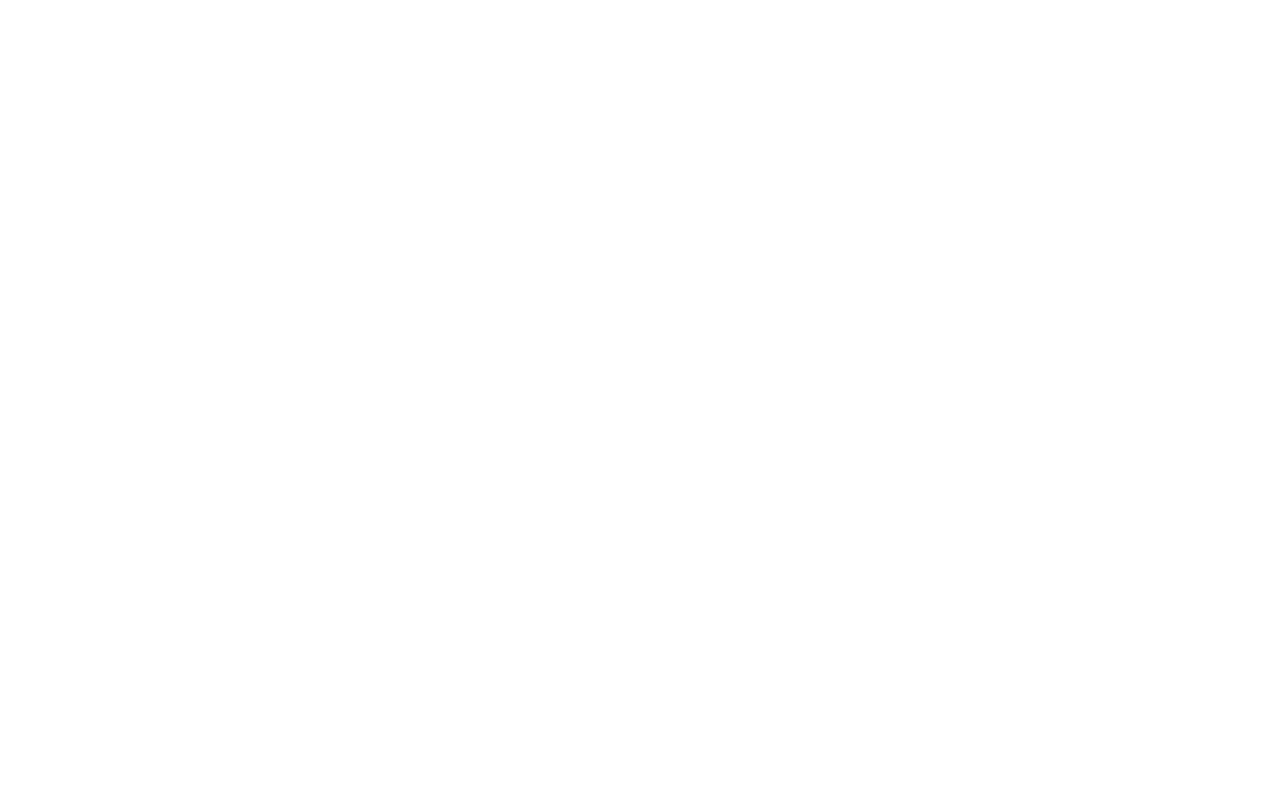
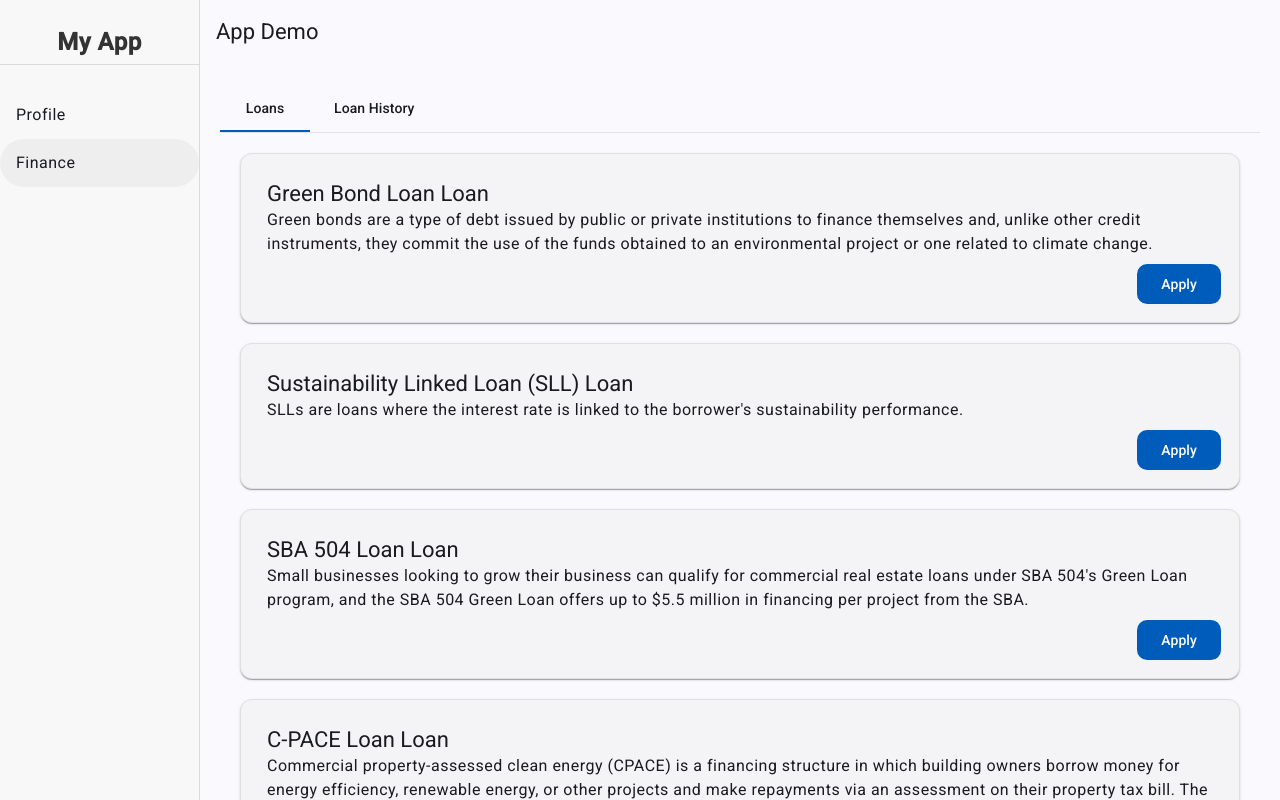
Before and after one commit to sreeharsha-rav/zerocircle-dev, an Angular app in the folder cognito-forms-demo/: page /finance/home in a window 1280 px wide. Before the commit this address led to /. Built offline with nearby package versions, Linux system fonts and the light colour scheme.

Commit message:
feat cognito-forms-demo: update finance/loans.component

```diff
--- a/cognito-forms-demo/src/app/features/finance/finance.component.html
+++ b/cognito-forms-demo/src/app/features/finance/finance.component.html
@@ -1,12 +1,20 @@
-@if ((asyncTabs | async) === null) {
-    Loading tabs...
-}
-
-<mat-tab-group dynamicHeight>
-    @for (tab of asyncTabs | async; track tab) {
-        <mat-tab>
-        <ng-template mat-tab-label>{{tab.label}}</ng-template>
-            {{tab.content}}
-        </mat-tab>
+<nav
+    mat-tab-nav-bar
+    mat-stretch-tabs="false"
+    mat-align-tabs="start"
+    [tabPanel]="tabPanel"
+>
+    @for (link of navLinks; track link) {
+        <a
+            mat-tab-link
+            [routerLink]="link.path"
+            routerLinkActive #rla="routerLinkActive"
+            [active]="rla.isActive"
+        >
+            {{link.label}}
+        </a>
     }
-</mat-tab-group>
+</nav>
+<mat-tab-nav-panel #tabPanel>
+    <router-outlet></router-outlet>
+</mat-tab-nav-panel>
--- a/cognito-forms-demo/src/app/features/finance/finance.component.ts
+++ b/cognito-forms-demo/src/app/features/finance/finance.component.ts
@@ -1,32 +1,22 @@
 import { Component } from '@angular/core';
-import {Observable, Observer} from 'rxjs';
 import {MatTabsModule} from '@angular/material/tabs';
-import {AsyncPipe} from '@angular/common';
-
-export interface ExampleTab {
-  label: string;
-  content: string;
-}
+import { RouterLink, RouterLinkActive, RouterOutlet } from '@angular/router';
 
 @Component({
   selector: 'app-finance',
   standalone: true,
-  imports: [MatTabsModule, AsyncPipe],
+  imports: [
+    MatTabsModule,
+    RouterLink,
+    RouterLinkActive,
+    RouterOutlet
+  ],
   templateUrl: './finance.component.html',
   styleUrl: './finance.component.css'
 })
 export class FinanceComponent {
-  asyncTabs: Observable<ExampleTab[]>;
-
-  constructor() {
-    this.asyncTabs = new Observable((observer: Observer<ExampleTab[]>) => {
-      setTimeout(() => {
-        observer.next([
-          {label: 'First', content: 'Content 1'},
-          {label: 'Second', content: 'Content 2'},
-          {label: 'Third', content: 'Content 3'},
-        ]);
-      }, 1000); // 1000ms delay to simulate network request
-    });
-  }
+  navLinks = [
+    { path: 'home', label: 'Loans' },
+    { path: 'history', label: 'Loan History' }
+  ];
 }
--- /dev/null
+++ b/cognito-forms-demo/src/app/features/finance/loans/loans.component.css
@@ -0,0 +1,20 @@
+.loans-wrapper {
+    max-width: 100%;
+    margin: 20px;
+}
+
+.loan-card {
+    flex-grow: 1;
+    padding: 10px;
+    margin-bottom: 20px;
+    border: 1px solid #e0e0e0;
+}
+
+mat-card-actions {
+    display: flex;
+    justify-content: flex-end;
+}
+
+a {
+    border-radius: 10px;
+}
--- /dev/null
+++ b/cognito-forms-demo/src/app/features/finance/loans/loans.component.html
@@ -0,0 +1,17 @@
+<div class="loans-wrapper">
+    @for (loan of loans; track loan.id) {
+      <mat-card class="loan-card">
+        <mat-card-header>
+          <mat-card-title>{{loan.type}} Loan</mat-card-title>
+        </mat-card-header>
+        <mat-card-content>
+          <p>{{loan.description}}</p>
+        </mat-card-content>
+        <mat-card-actions>
+          <a mat-flat-button color="primary" [routerLink]="['../loan-application']" [queryParams]="{type: loan.type}">
+            Apply
+          </a>
+        </mat-card-actions>
+      </mat-card>
+    }
+</div>
--- /dev/null
+++ b/cognito-forms-demo/src/app/features/finance/loans/loans.component.ts
@@ -0,0 +1,51 @@
+import { Component } from '@angular/core';
+import { MatButtonModule } from '@angular/material/button';
+import { MatCardModule } from '@angular/material/card';
+import { RouterLink } from '@angular/router';
+
+interface Loan {
+  id: number;
+  type: string;
+  description: string;
+}
+
+@Component({
+  selector: 'app-loans',
+  standalone: true,
+  imports: [
+    MatCardModule,
+    MatButtonModule,
+    RouterLink,
+  ],
+  templateUrl: './loans.component.html',
+  styleUrl: './loans.component.css'
+})
+export class LoansComponent {
+  loans: Loan[] = [
+    {
+      id: 1,
+      type: 'Green Bond Loan',
+      description: 'Green bonds are a type of debt issued by public or private institutions to finance themselves and, unlike other credit instruments, they commit the use of the funds obtained to an environmental project or one related to climate change.'
+    },
+    {
+      id: 2,
+      type: 'Sustainability Linked Loan (SLL)',
+      description: 'SLLs are loans where the interest rate is linked to the borrower\'s sustainability performance.'
+    },
+    {
+      id: 3,
+      type: 'SBA 504 Loan',
+      description: 'Small businesses looking to grow their business can qualify for commercial real estate loans under SBA 504′s Green Loan program, and the SBA 504 Green Loan offers up to $5.5 million in financing per project from the SBA.'
+    },
+    {
+      id: 4,
+      type: 'C-PACE Loan',
+      description: 'Commercial property-assessed clean energy (CPACE) is a financing structure in which building owners borrow money for energy efficiency, renewable energy, or other projects and make repayments via an assessment on their property tax bill. The financing arrangement then remains with the property even if it is sold, facilitating long-term investments in building performance.'
+    },
+    {
+      id: 5,
+      type: 'PPA Loan',
+      description: 'A solar power purchase agreement (PPA) is a financial contract that allows you to "rent" solar panels without paying high upfront costs. With a PPA, a provider installs a solar power system on your property, and you pay for the electricity it generates. PPA contracts typically charge lower electricity prices than local tariffs, helping you achieve energy savings.'
+    }
+  ];
+}
```
Also changed, not shown: cognito-forms-demo/src/app/app.routes.ts (+13 -1 lines), 1 other file (tests, documents, lock files or other folders).
